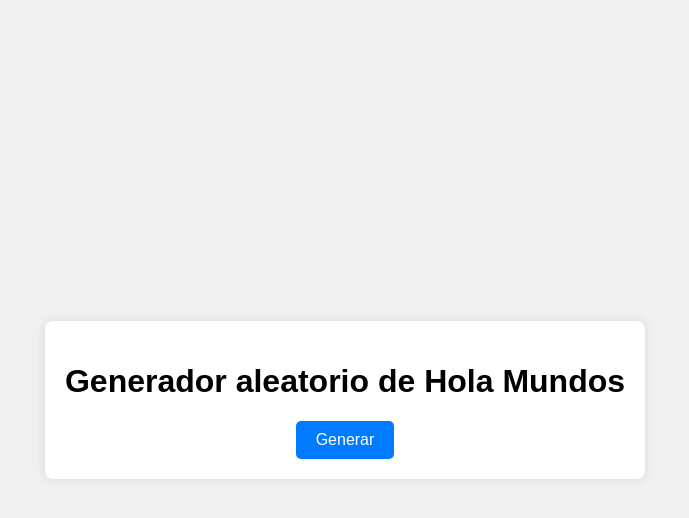
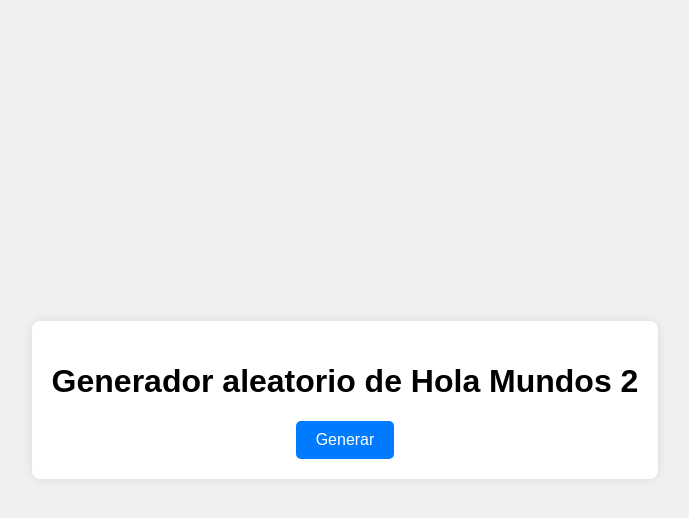
Before and after one commit to alvicha/holamundomultilenguaje, a PHP site: page / in a window 1280 px wide. Shown: the top 518 px of the page, without its empty margins (295-984 px from the left). Run offline with PHP 8.4, Linux system fonts and the light colour scheme.

Commit message:
Editando commit

```diff
--- a/index.php
+++ b/index.php
@@ -54,7 +54,7 @@ if ($_SERVER['REQUEST_METHOD'] === 'POST') {
 
 <body>
     <div class="container">
-        <h1>Generador aleatorio de Hola Mundos</h1>
+        <h1>Generador aleatorio de Hola Mundos 2</h1>
         <form method="post">
             <button type="submit">Generar</button>
         </form>
```
Also changed, not shown: .github/workflows/despliegue.yml (renamed from github/workflows/despliegue.yml).
